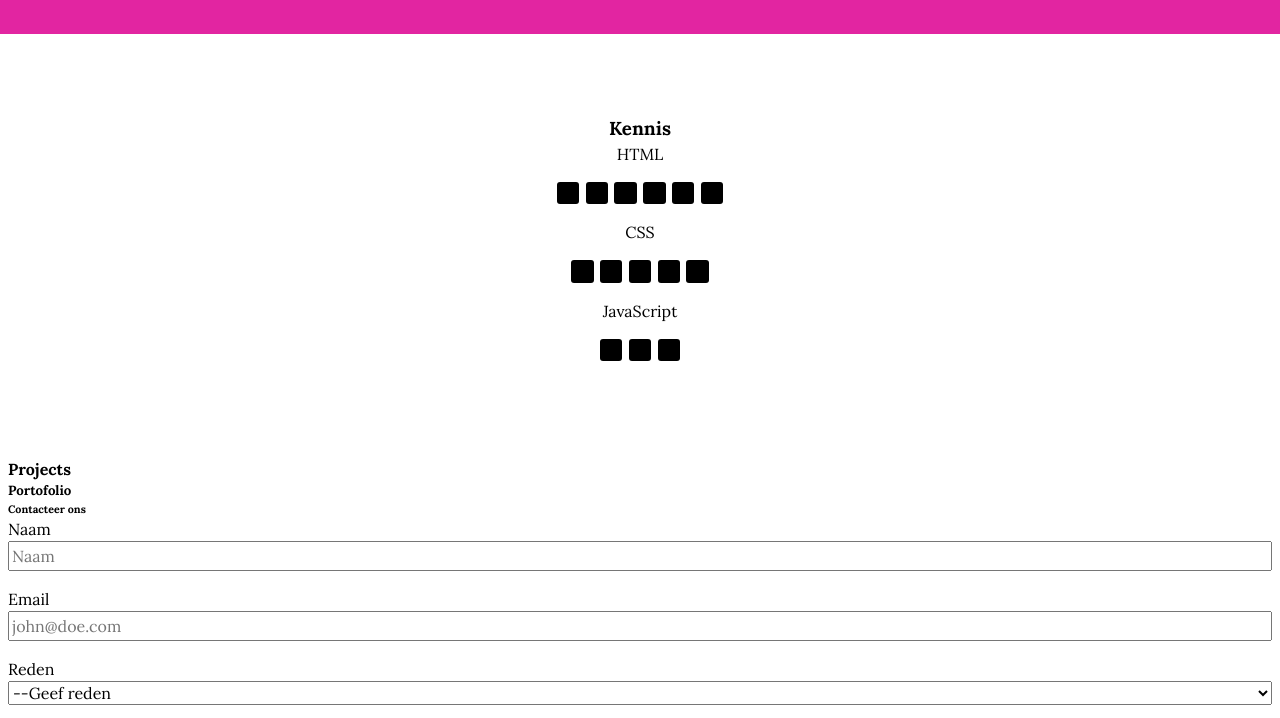
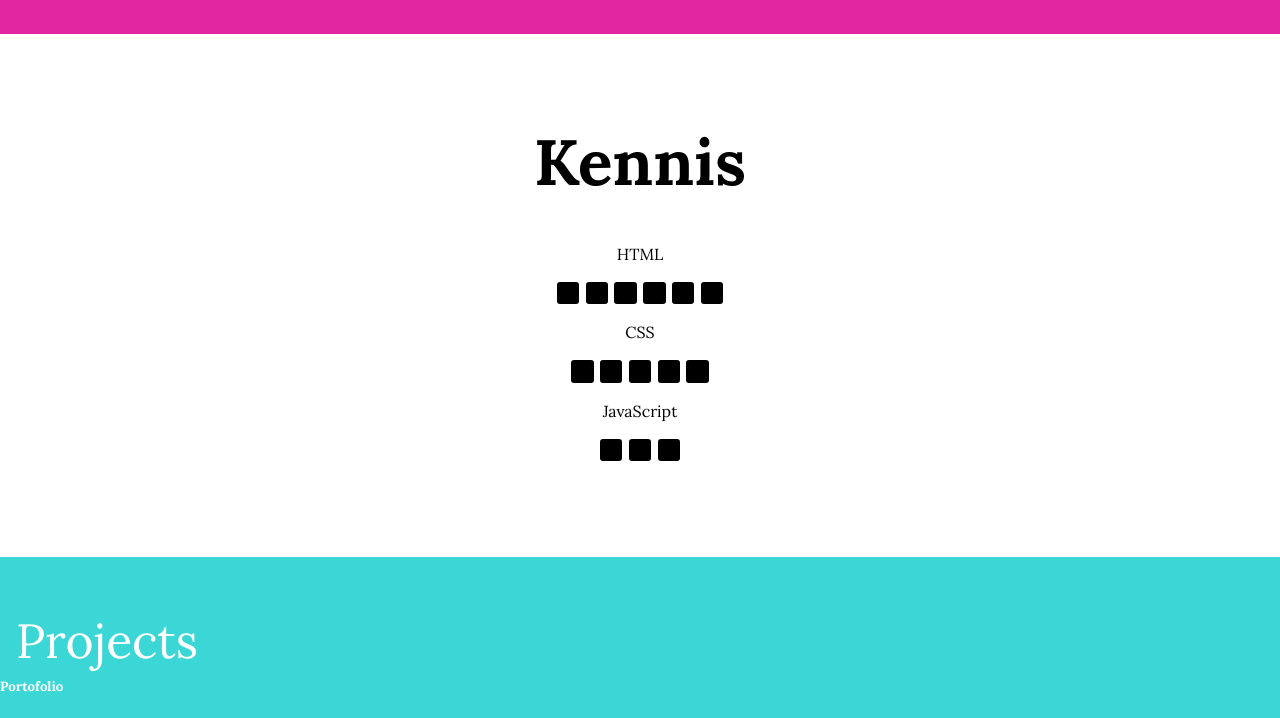
Before and after one commit to pgm-2425-web-2/opdracht-2-portfolio-Nelson-Mart, a plain HTML site: page app/index.html in a window 1280 px wide. Shown: the part 830-1548 px from the top of the page. Drawn offline with Linux system fonts and the light colour scheme.

Commit message:
added images for projects container, started basic layout for projects and changed font of knowledge h3 + spacing

```diff
--- a/app/css/main.css
+++ b/app/css/main.css
@@ -122,6 +122,11 @@ nav a:hover::after {
   margin-bottom: 5rem;
 }
 
+.knowledge h3 {
+  font-size: 4rem;
+  margin-bottom: 2rem;
+}
+
 .programming_languages {
   display: flex;
   flex-direction: column;
@@ -144,6 +149,21 @@ nav a:hover::after {
   margin-top: 1rem;
   margin-left: 0.2rem;
   margin-right: 0.2rem;
+}
+
+.projects_grid__container {
+  color: white;
+  background-color: #3bd6d6;
+  margin-left: -0.5rem;
+  margin-right: -0.5rem;
+  padding-top: 3rem;
+  padding-bottom: 3rem;
+}
+
+.projects_grid__container h4 {
+  font-size: 3rem;
+  font-weight: 400;
+  margin-left: 1rem;
 }
 
 .contact {
```
Also changed, not shown: app/images/JavaScript-programming-language.jpg (added), app/images/html.jpg (added), app/images/mobie-app-development.jpg (added), app/images/monitor.jpg (added), app/images/new_tech.jpg (added), app/images/phones.jpg (added), app/images/vr.jpg (added), app/images/web_design.jpeg (added), app/images/workstation.jpg (added).
